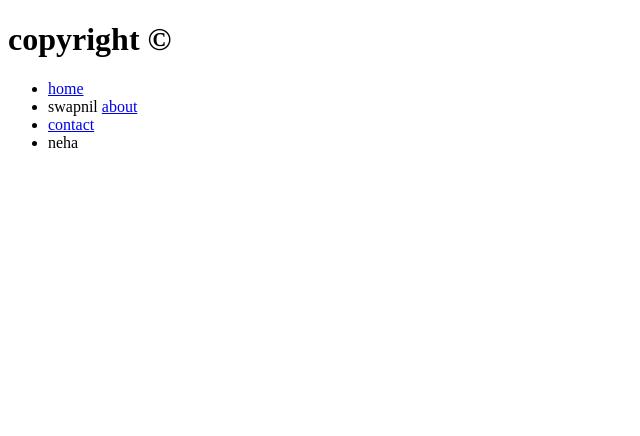
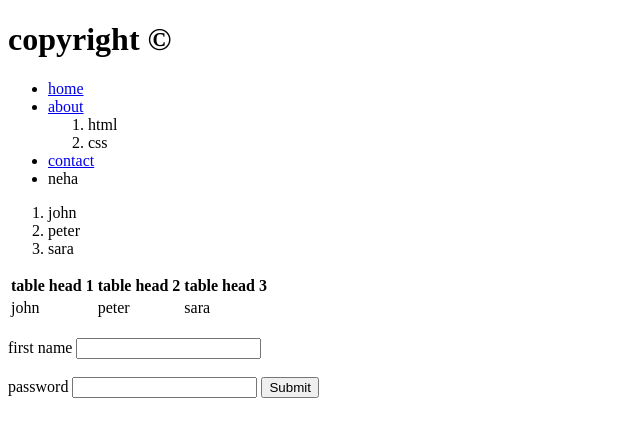
Before and after one commit to n1450/webdev, a plain HTML site: page index.html in a window 1280 px wide. Shown: the whole page, without its empty margins (0-640 px from the left). Drawn offline with Linux system fonts and the light colour scheme.

Commit message:
label form

```diff
--- a/index.html
+++ b/index.html
@@ -11,10 +11,46 @@
 <h1>copyright &copy; </h1>
 <ul>
     <li><a href="#">home</a></li>
-    <li>swapnil <a href="about.html">about</a></li>
+    <li><a href="about.html">about</a></li>
+    <ol>
+        <li>html</li>
+        <li>css</li>
+    </ol>
     <li><a href="#"> contact</a></li>
     <li>neha
     </li>
 </ul>
+<ol>
+    <li>john</li>
+    <li>peter</li>
+    <li>sara</li>
+</ol>
+
+<table>
+    <tr>
+        <th> table head 1</th>
+        <th> table head 2</th>
+        <th> table head 3</th>
+    </tr>
+    <tr>
+        <td>john</td>
+        <td>peter</td>
+        <td>sara</td>
+    </tr>
+</table>
+<br>
+
+<form action="" method="">
+    <label for="name">first name</label>
+    <input type="text" name="name" id="name"> <br>
+    <br>
+    <label for="password"> password </label>
+    <input type="password" >
+
+    <input type="submit"  >
+    <!-- <button type="submit"> submit </button> -->
+</form>
+
+
 </body>
 </html>
```
